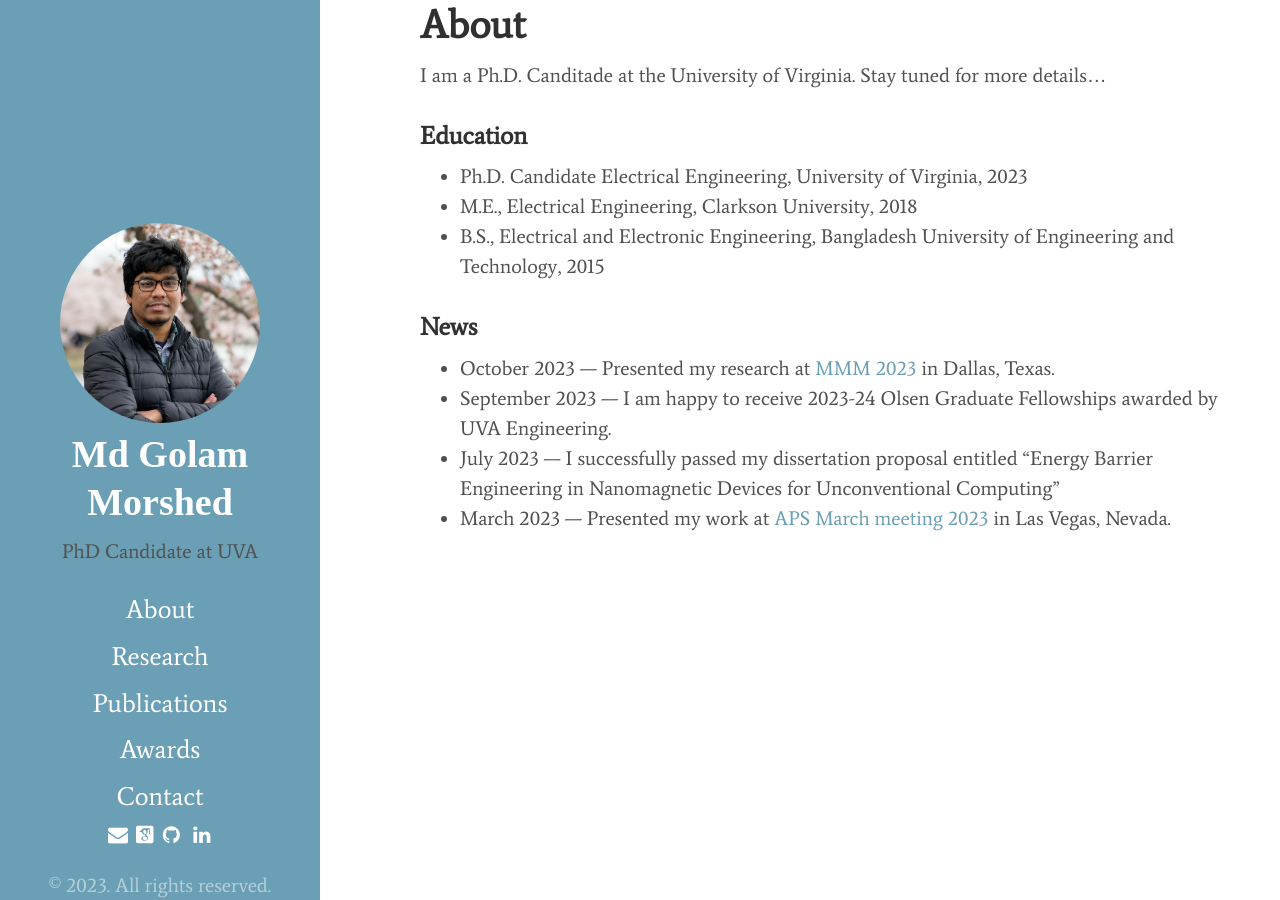
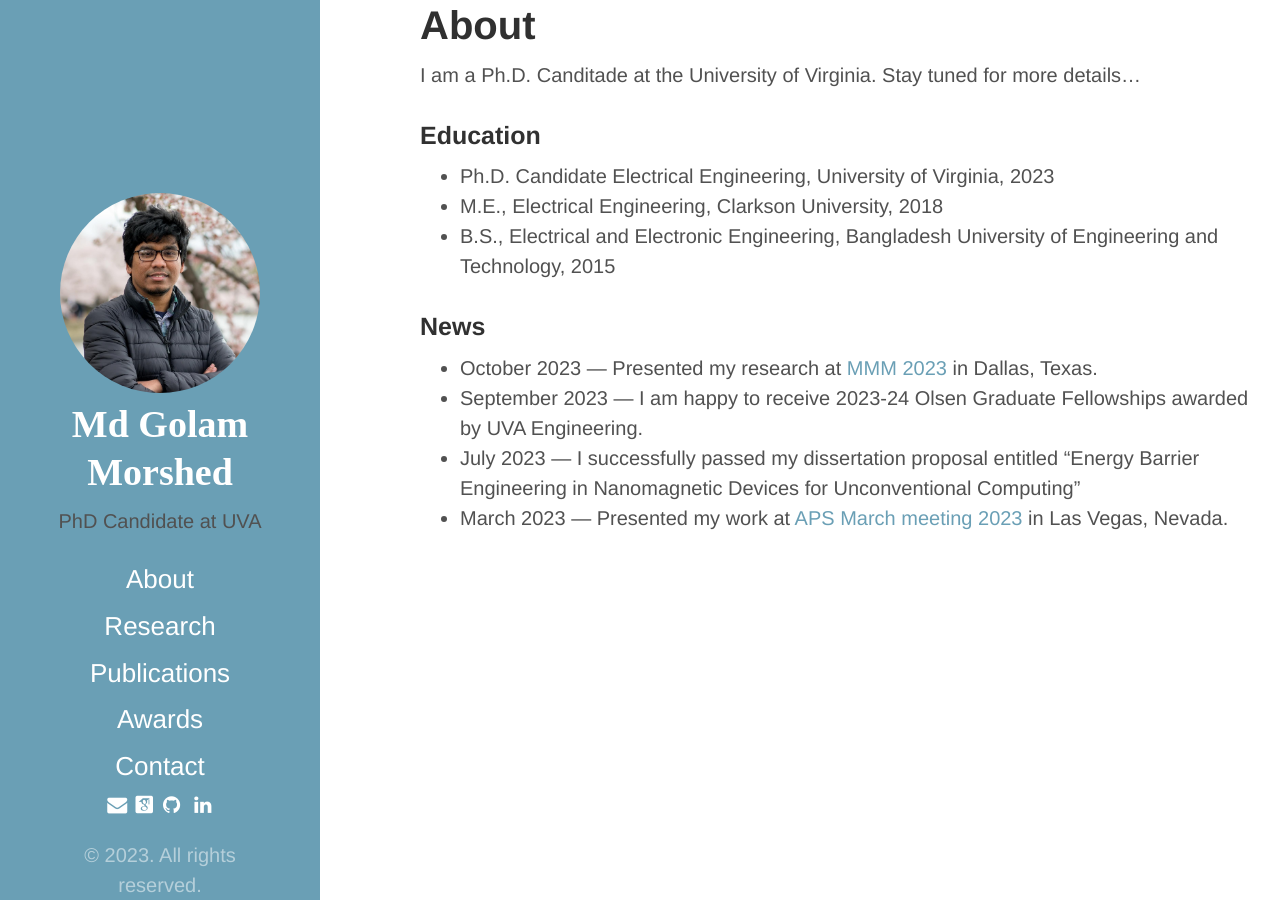
Before and after one commit to mgmorshed/mgmorshed.github.io, a Jekyll site: the page built from index.md, in a window 1280 px wide. Built offline with Jekyll 4.4.1, drawn with Linux system fonts in a browser that asks for light colours; cached includes are drawn as plain includes; some web fonts are replaced.

Commit message:
Update head.html

```diff
--- a/_includes/head.html
+++ b/_includes/head.html
@@ -22,7 +22,7 @@
   <link rel="stylesheet" href="/public/css/poole.css">
   <link rel="stylesheet" href="/public/css/syntax.css">
   <link rel="stylesheet" href="/public/css/hyde.css">
-  <link rel="stylesheet" href="/public/css/fonts.css">
+  <link rel="stylesheet" href="/public/css/fonts-chinese.css">
   <link rel="stylesheet" href="/public/css/fonts-chinese.css">
   <link rel="stylesheet" href="/public/font-awesome/css/font-awesome.min.css">
   <link rel="stylesheet" href="/public/css/emoji.css">
```
